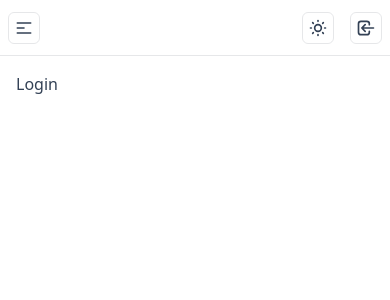
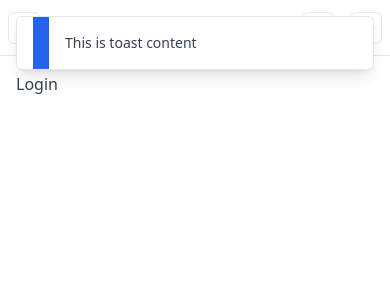
Before and after one commit to noahskorner/typescript-template, a React (Create React App) app in the folder client/: page /login in a window 390 px wide. Shown: the top 300 px of the page. Built offline with nearby package versions, Linux system fonts and the light colour scheme.

Commit message:
Created Toast component.

```diff
--- a/client/src/assets/css/buttons.css
+++ b/client/src/assets/css/buttons.css
@@ -80,6 +80,6 @@
 
   /* Disabled  */
   .btn-disabled {
-    @apply shadow-sm cursor-not-allowed border border-transparent bg-slate-200 text-slate-400 dark:bg-slate-700 dark:text-slate-500;
+    @apply cursor-not-allowed border border-transparent bg-gray-300 text-gray-400 dark:bg-slate-700 dark:text-slate-500;
   }
 }
--- a/client/src/components/atoms/button/button.tsx
+++ b/client/src/components/atoms/button/button.tsx
@@ -48,7 +48,7 @@ const Button = ({
   disabled = false,
   loading = false,
   color = 'primary',
-  onClick = () => alert('onClick not registered.'),
+  onClick = () => console.warn('onClick not registered.'),
   block = false,
 }: ButtonProps) => {
   return (
--- /dev/null
+++ b/client/src/components/atoms/toast/index.ts
@@ -0,0 +1 @@
+export { default } from './toast';
--- /dev/null
+++ b/client/src/components/atoms/toast/toast.tsx
@@ -0,0 +1,14 @@
+export interface ToastProps {
+  color?: 'primary' | 'secondary' | 'success' | 'warning' | 'danger';
+}
+
+const Toast = ({ color = 'primary' }: ToastProps) => {
+  return (
+    <div className="w-full rounded-md border border-inset border-primary bg-white dark:bg-slate-700 shadow-lg flex items-center p-4 text-sm">
+      <div className="h-full w-4 absolute top-0 bg-blue-600"></div>
+      <div className="w-full pl-8">This is toast content</div>
+    </div>
+  );
+};
+
+export default Toast;
--- a/client/src/components/molecules/buttons/buttons.tsx
+++ b/client/src/components/molecules/buttons/buttons.tsx
@@ -1,4 +1,3 @@
-import { isMobileBrowser } from '../../../utils/functions';
 import Button from '../../atoms/button';
 import Component from '../component';
 import Variant from '../variant';
@@ -6,7 +5,6 @@ import Variant from '../variant';
 const Buttons = () => {
   return (
     <Component header="Buttons">
-      <div>{JSON.stringify(isMobileBrowser())}</div>
       <Variant header="Basic Buttons">
         <Button color="primary" variant="fill" children={'Fill'} />
         <Button color="primary" variant="outline" children={'Outline'} />
--- /dev/null
+++ b/client/src/components/organisms/toasts/index.ts
@@ -0,0 +1 @@
+export { default } from './toasts';
--- /dev/null
+++ b/client/src/components/organisms/toasts/toasts.tsx
@@ -0,0 +1,20 @@
+import { TransitionGroup, CSSTransition } from 'react-transition-group';
+import Toast from '../../atoms/toast';
+
+const Toasts = () => {
+  return (
+    <div className="toasts left-4 top-4 sm:top-auto sm:bottom-4 fixed z-40 right-4 sm:w-96">
+      <TransitionGroup appear>
+        <CSSTransition
+          in={true}
+          timeout={200}
+          classNames="slide-in"
+          unmountOnExit
+          children={<Toast />}
+        />
+      </TransitionGroup>
+    </div>
+  );
+};
+
+export default Toasts;
--- a/client/src/components/templates/layout/layout.tsx
+++ b/client/src/components/templates/layout/layout.tsx
@@ -3,6 +3,7 @@ import useWindowSize from '../../../hooks/useWindowSize';
 import Footer from '../../organisms/footer';
 import Header from '../../organisms/header';
 import Sidebar from '../../organisms/sidebar';
+import Toasts from '../../organisms/toasts';
 
 interface LayoutProps {
   children?: JSX.Element | JSX.Element[];
@@ -15,7 +16,7 @@ const Layout = (props: LayoutProps) => {
   return (
     <div
       style={{ minHeight: heightStr }}
-      className="bg-primary flex text-slate-700 dark:text-slate-200 relative"
+      className="bg-primary flex text-gray-700 dark:text-slate-200 relative"
     >
       <Sidebar showSidebar={showSidebar} />
       {showSidebar && isMobileWidth && (
@@ -31,6 +32,7 @@ const Layout = (props: LayoutProps) => {
         </div>
         <Footer />
       </div>
+      <Toasts />
     </div>
   );
 };
```
